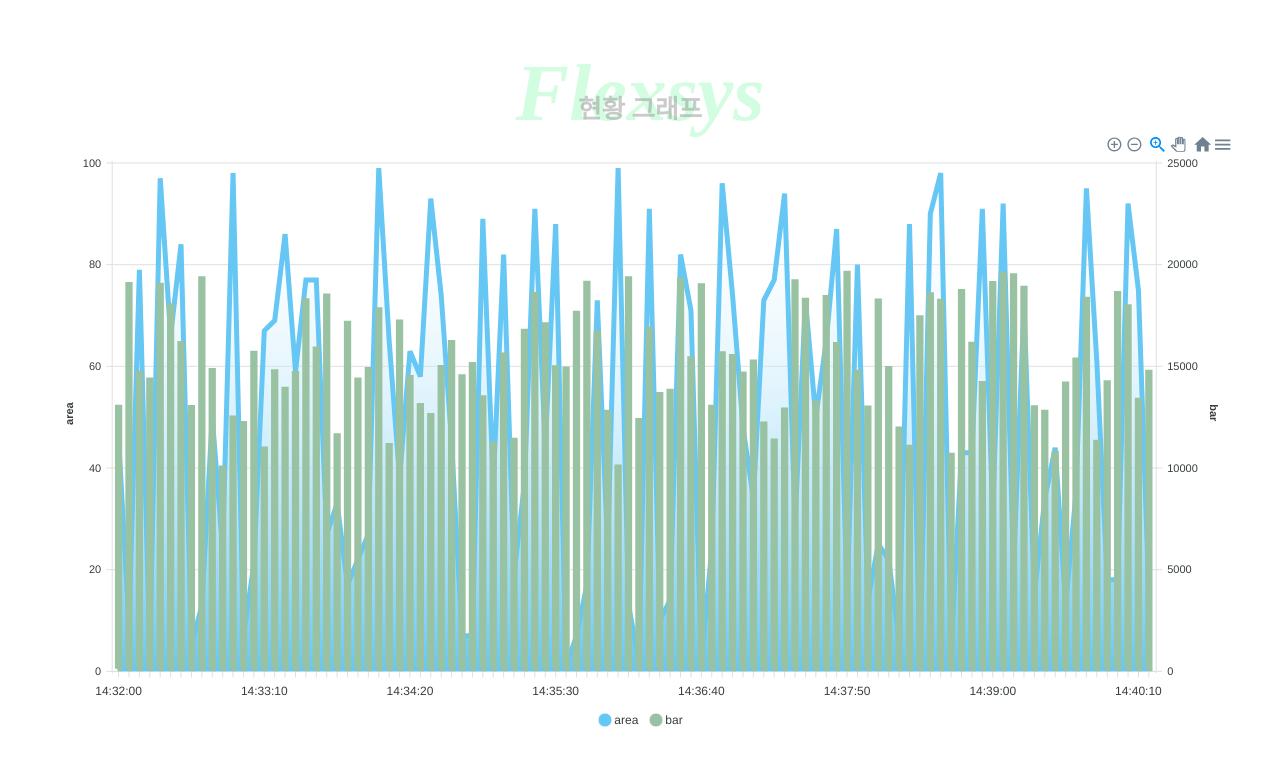
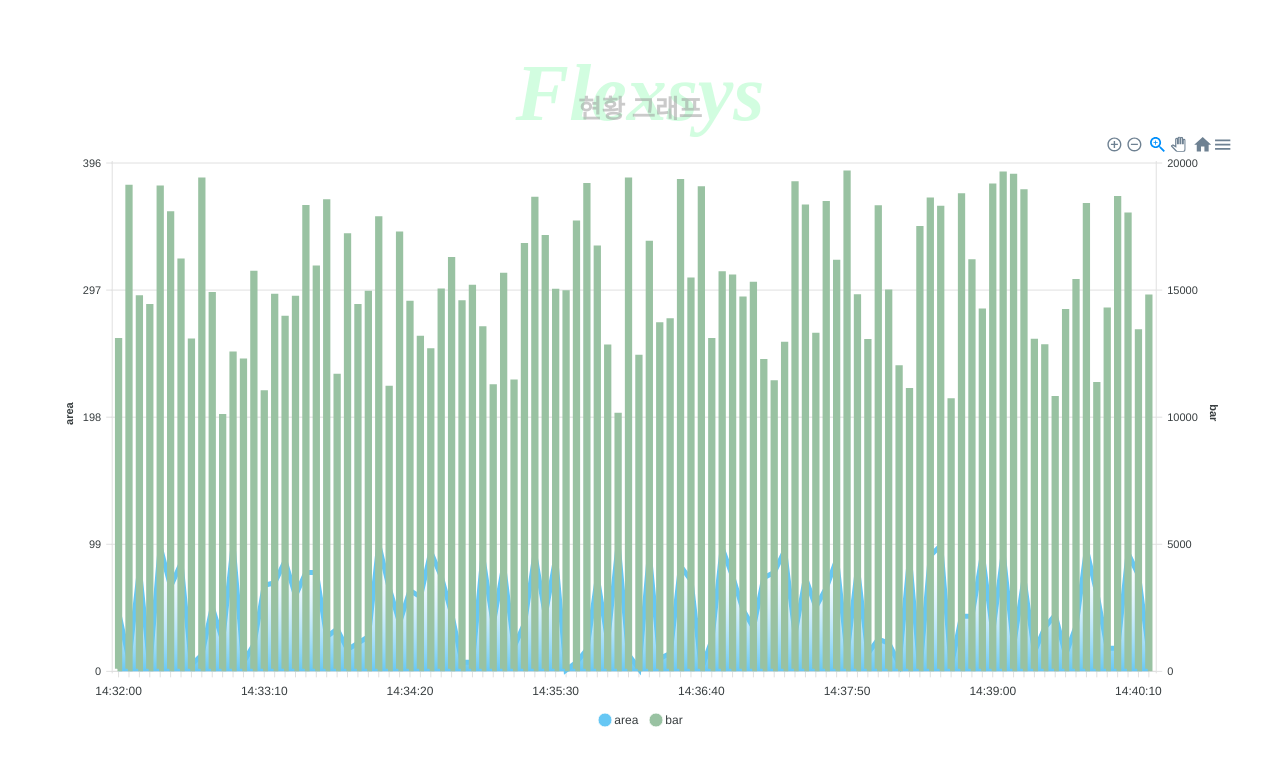
Before and after one commit to wanted-pre-onboarding-internship-1team/pre-onboarding-9th-3-1, a React (Create React App) app: page / in a window 1280 px wide. Shown: the top 766 px of the page. Built offline with nearby package versions, Linux system fonts and the light colour scheme.

Commit message:
[#3] feat: area chart 위치 수정
두 개의 차트를 한꺼번에 그리는 과정에 있어서 알아보기가 힘든 문제가 있어, area 차트를 height의 50프로 까지만 올 수 있도록 변경하였습니다.

```diff
--- a/src/components/Chart.tsx
+++ b/src/components/Chart.tsx
@@ -49,6 +49,10 @@ export default function Chart() {
         },
         title: {
           text: 'area',
+        },
+        //area 그래프를 50프로 까지 보이게하기
+        max: max => {
+          return max * 2;
         },
       },
       {
```
